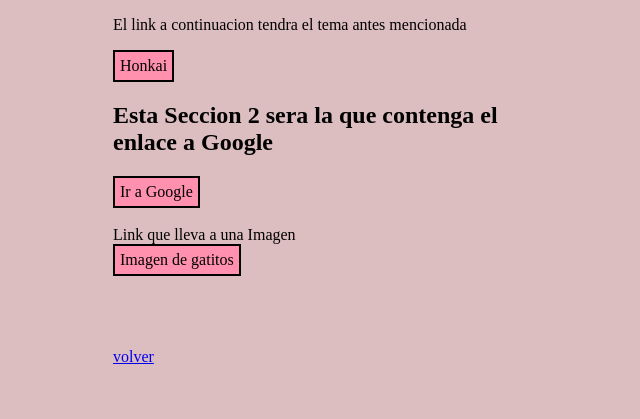
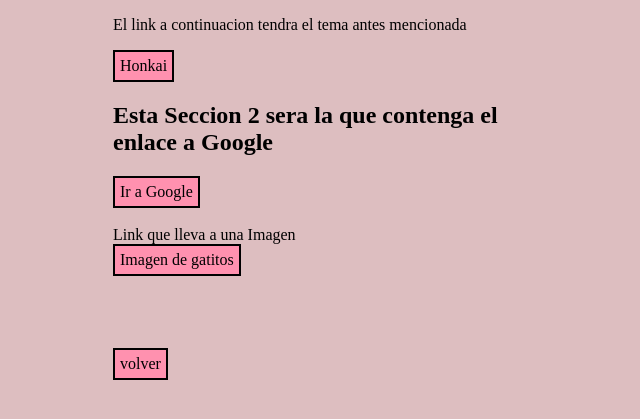
Before and after one commit to la-mas-fachera/html2, a plain HTML site: page punto2index.html in a window 1280 px wide. Shown: the part 113-532 px from the top of the page, without its empty margins (302-942 px from the left). Drawn offline with Linux system fonts and the light colour scheme.

Commit message:
Update punto2index.html

```diff
--- a/punto2index.html
+++ b/punto2index.html
@@ -52,7 +52,7 @@ body {
 
    </br></br>
         </br></br>
-        <a href="https://la-mas-fachera.github.io/html2/index.html">volver</a>
+        <a href="https://la-mas-fachera.github.io/html2/index.html" class="enlace-cuadrado" >volver</a>
         </br></br>
 </body>
 </html>
```
